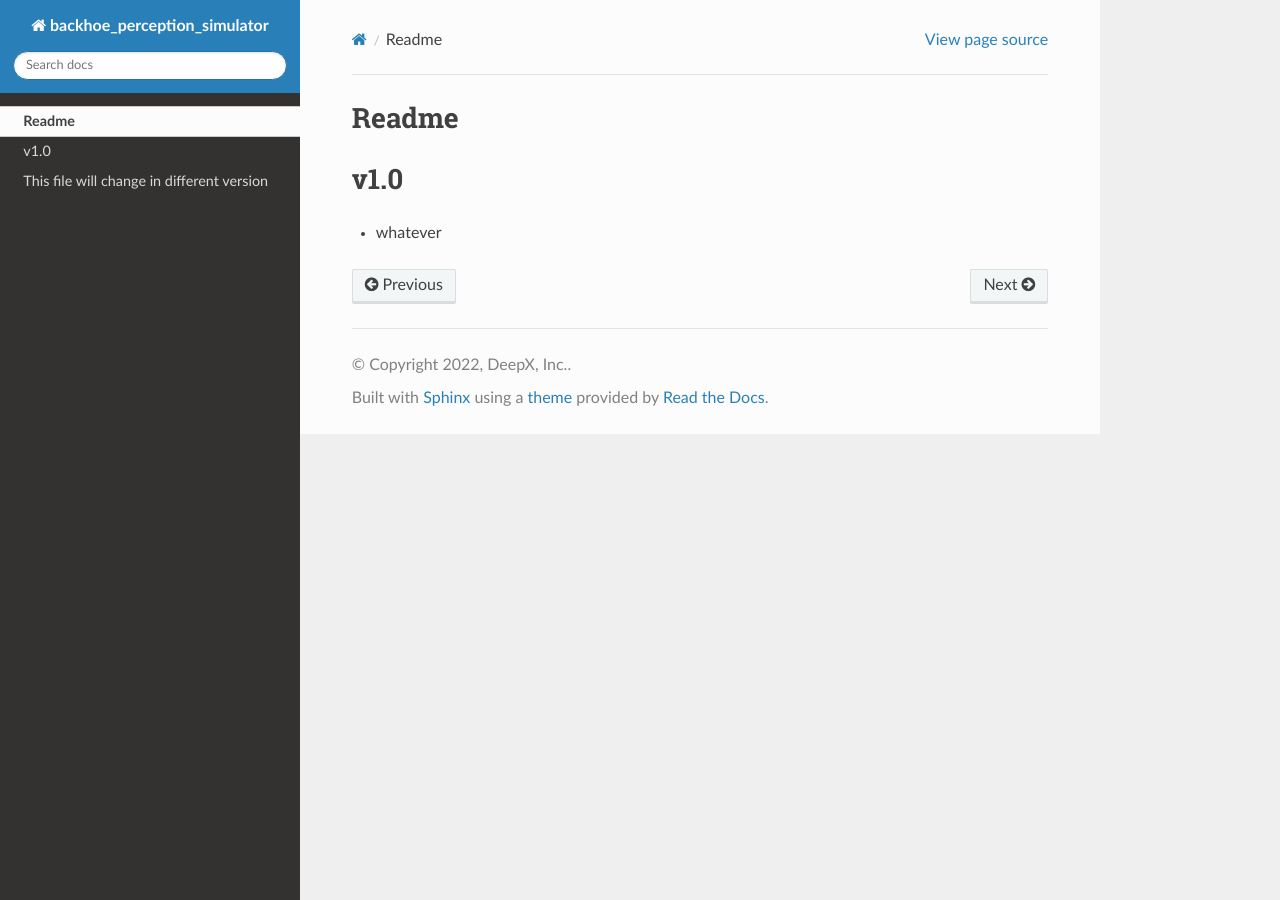
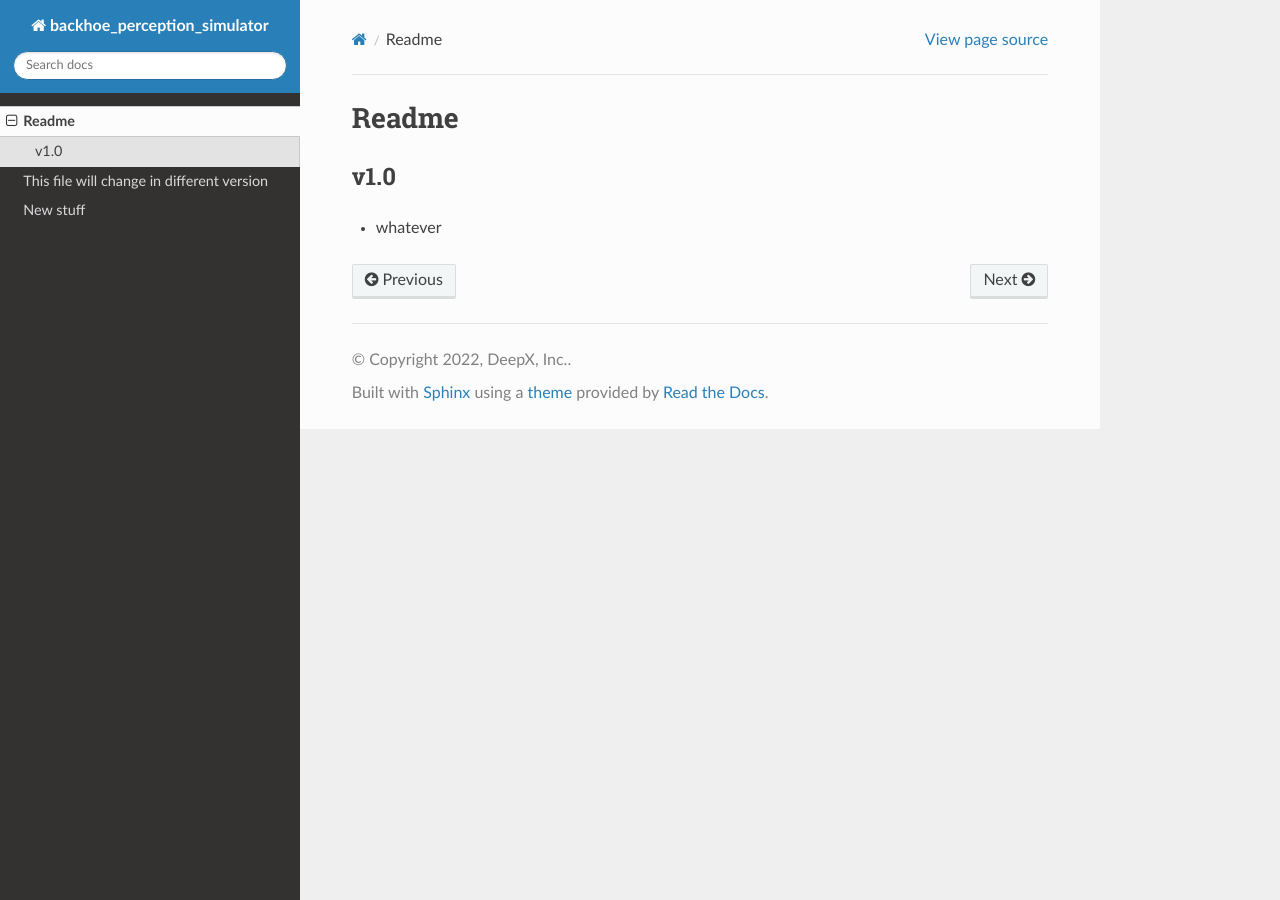
Before and after one commit to ValeriiKoshelev/docs_test, a Sphinx documentation site: the page built from docs/source/readme.rst, in a window 1280 px wide. Built offline with Sphinx 7.4.7 and the Read the Docs theme 2.0.0, drawn with Linux system fonts in a browser that asks for light colours.

Commit message:
Second commit

```diff
--- a/README.md
+++ b/README.md
@@ -1,3 +1,4 @@
-# v1.0
+## v1.0
+
 
 - whatever
--- a/docs/source/index.rst
+++ b/docs/source/index.rst
@@ -4,8 +4,10 @@
 
 User's Guide
 ============
+
 .. toctree::
    :maxdepth: 1
 
    readme
    something
+   new_stuff
--- /dev/null
+++ b/docs/source/new_stuff.rst
@@ -0,0 +1,4 @@
+New stuff
+=========
+
+Only in v2.0
--- a/docs/source/readme.rst
+++ b/docs/source/readme.rst
@@ -1,3 +1,4 @@
 Readme
 ======
+
 .. mdinclude:: ../../README.md
--- a/docs/source/something.rst
+++ b/docs/source/something.rst
@@ -1,4 +1,4 @@
 This file will change in different version
 ==========================================
 
-For now, it's version 1.0
+For now, it's version 2.0. It was v1.0 before!
```
